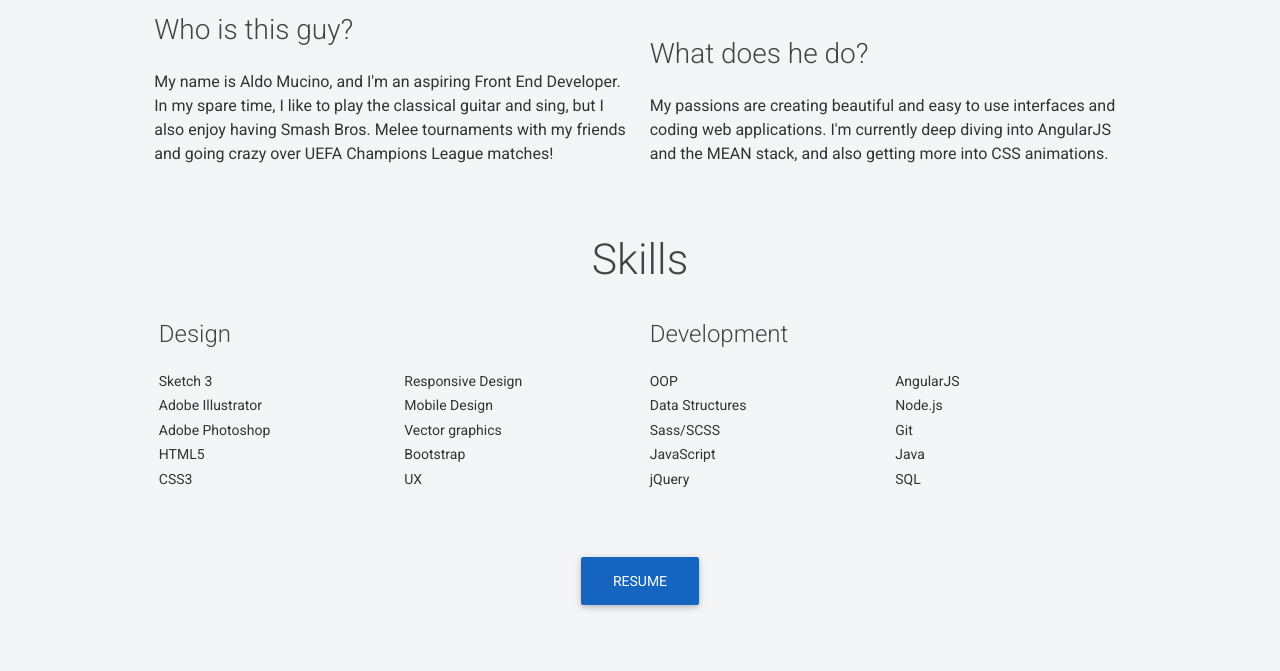
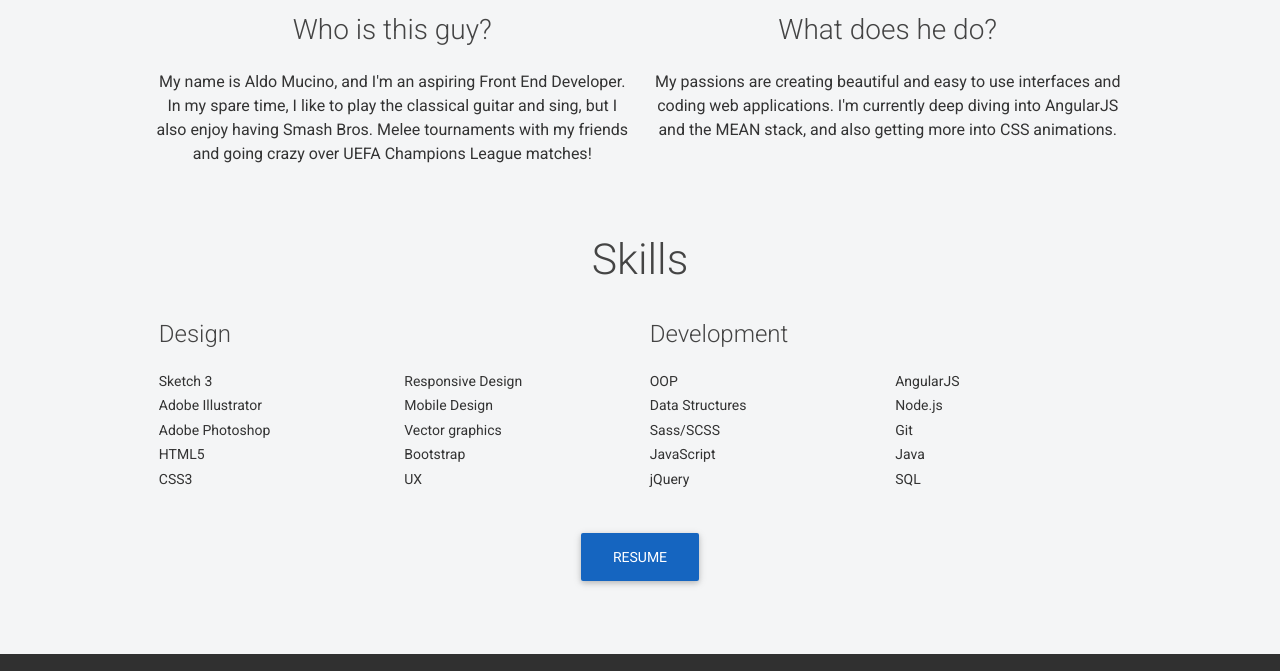
Before and after one commit to amucinom/amucinom.github.io, a website: page about.html in a window 1280 px wide. Shown: the part 722-1393 px from the top of the page. Drawn offline with nearby package versions, Linux system fonts and the light colour scheme.

Commit message:
Fixed some issues

```diff
--- a/about.html
+++ b/about.html
@@ -95,9 +95,9 @@
                     </ul>
                 </div>
             </section>
-            <section class="resume">
+            <div class="resume">
                 <a class="btn" href="https://www.dropbox.com/s/2pr3ku07u02wr6z/2016_05_19_AldoMucino_CV.pdf?dl=0">RESUME</a>
-            </section>
+            </div>
         </div>
     </main>
     <footer class="footer">
--- a/styles/main.css
+++ b/styles/main.css
@@ -114,7 +114,7 @@ p {
     padding-bottom: 2rem;
 }
 
-.main-subpage div[class="width_half"] {
+.main-subpage .width_half {
     text-align: center;
     vertical-align: top;
 }
@@ -155,12 +155,12 @@ p {
     color: #458AFF;
 }
 
-.resume {
+.call-btn {
     text-align: center;
-    margin-top: 1.5rem;
+    padding-top: 6rem;
 }
 
-.resume a {
+.call-btn a {
     margin: 0 2rem;
 }
 
@@ -480,3 +480,8 @@ p {
     margin-right: auto;
     padding-bottom: 2rem;
 }
+
+
+.text-center {
+    text-align: center;
+}
```
Also changed, not shown: index.html (+1 -1 lines).
